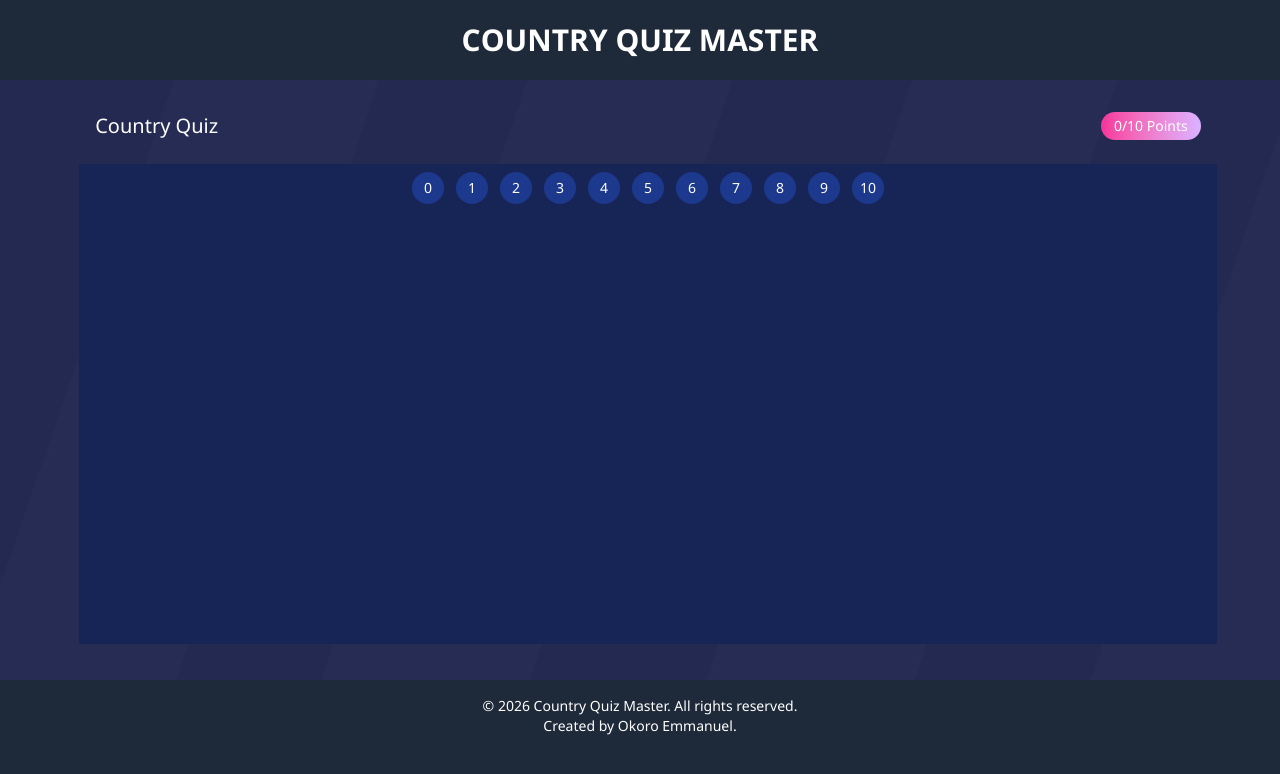
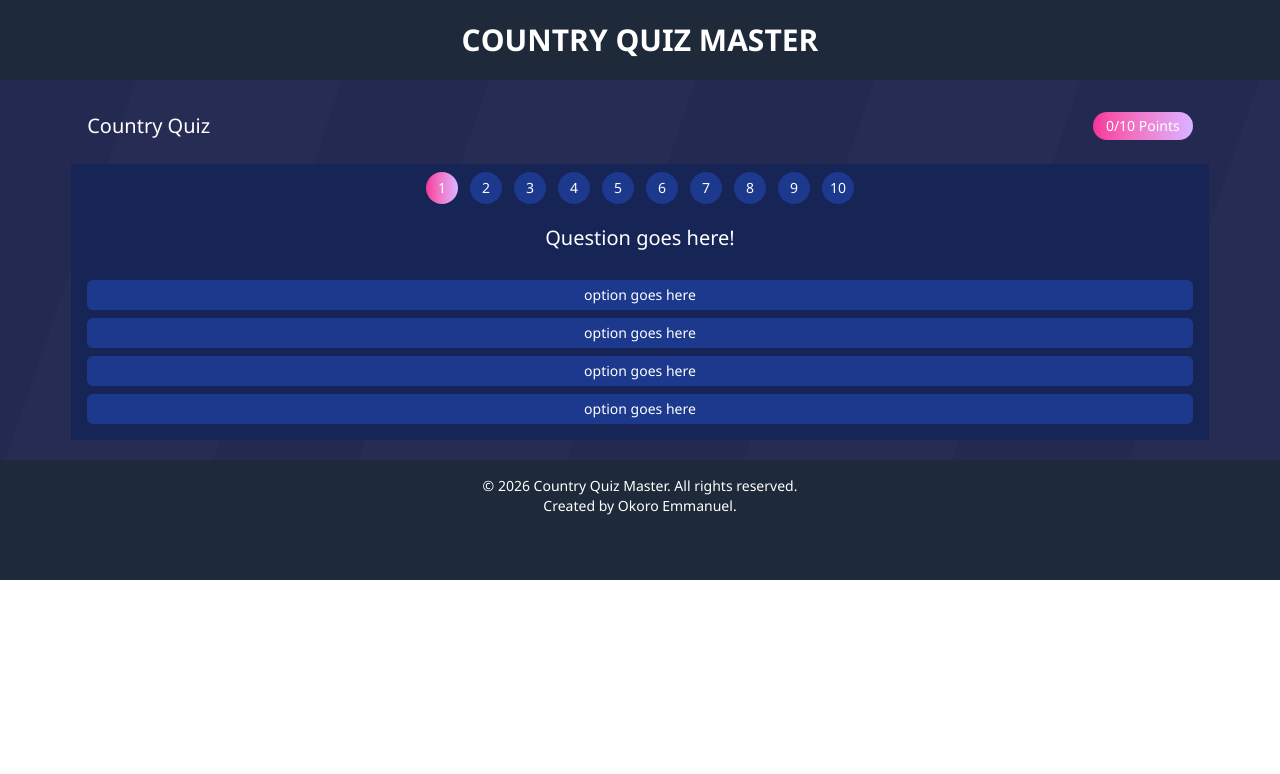
Before and after one commit to Nuel-dev-oi/country-quiz-master, a React (Vite) app in the folder frontend/: page / in a window 1280 px wide. Shown: the top 774 px of the page. Built offline with nearby package versions, Linux system fonts and the light colour scheme.

Commit message:
Add question component

```diff
--- a/frontend/src/components/Layout.tsx
+++ b/frontend/src/components/Layout.tsx
@@ -6,7 +6,7 @@ const Layout: React.FC<{ children: React.ReactNode }> = ({ children }) => {
     <>
       <Header />
 
-      <main className="bg-wall-paper-sm md:bg-wall-paper pl-4 w-screen h-[75vh] bg-no-repeat bg-center bg-cover text-white text-5xl md:text-3xl flex flex-col gap-2 justify-start items-center">
+      <main className="bg-wall-paper-sm md:bg-wall-paper ps-2 pe-2 w-screen pb-5 max-[400px]:pb-0 h-max max-[400px]:h-[75vh] bg-no-repeat bg-center bg-cover text-white text-5xl md:text-3xl flex flex-col gap-2 justify-start items-center">
         {children}
       </main>
 
--- a/frontend/src/components/NumberTab.tsx
+++ b/frontend/src/components/NumberTab.tsx
@@ -1,10 +1,10 @@
-import React, { useRef } from "react";
+import React, { useRef, useEffect } from "react";
 
 const NumberTab: React.FC = (): React.JSX.Element => {
-  const numberRef = useRef<HTMLDivElement>(null);
+  const spanRef = useRef<HTMLDivElement>(null);
 
   const handleClick = (e: React.MouseEvent<HTMLSpanElement, MouseEvent>) => {
-    const current = numberRef.current;
+    const current = spanRef.current;
     if (!current) return;
     const spans: NodeListOf<HTMLSpanElement> = current.querySelectorAll("span");
     spans.forEach((span) => {
@@ -18,21 +18,38 @@ const NumberTab: React.FC = (): React.JSX.Element => {
     });
   };
 
+  useEffect(() => {
+    const loadBGColor = () => {
+      const current = spanRef.current;
+      if (!current) return;
+      const spans: NodeListOf<HTMLSpanElement> =
+        current.querySelectorAll("span");
+      spans.forEach((span, index) => {
+        if (index === 0) {
+          span.classList.remove("bg-blue-900");
+          span.classList.add("bg-linear-to-r");
+          return;
+        }
+      });
+    };
+    loadBGColor();
+  }, []);
+
   return (
     <div
-      ref={numberRef}
-      className="w-full gap-3 flex-wrap flex justify-center items-start p-0 bg-blue-950 h-max"
+      ref={spanRef}
+      className="w-full gap-3 flex-wrap flex justify-center items-start bg-blue-950 h-[30%] max-[400px]:h-[20%] "
     >
-      {new Array(11).fill(0).map((_, index) => {
+      {new Array(10).fill(0).map((_, index) => {
         return (
           <span
             key={index}
             onClick={(e) => {
               handleClick(e);
             }}
-            className="transition-all duration-500 ease-in-out cursor-pointer rounded-[100%] w-8 h-8 flex justify-center items-center bg-blue-900 text-center font-medium text-sm from-pink-500 to-purple-300"
+            className="transition-colors duration-500 ease-in-out cursor-pointer rounded-[100%] w-8 h-8 flex justify-center items-center bg-blue-900 text-center font-medium text-sm from-pink-500 to-purple-300"
           >
-            {index}
+            {index + 1}
           </span>
         );
       })}
--- /dev/null
+++ b/frontend/src/components/Options.tsx
@@ -0,0 +1,44 @@
+import React, { useRef } from "react";
+
+const Options: React.FC<{ optionLen: number }> = ({
+  optionLen,
+}): React.JSX.Element => {
+  const divRef = useRef<HTMLDivElement>(null);
+
+  const handleClick = (e: React.MouseEvent<HTMLDivElement, MouseEvent>) => {
+    const current = divRef.current;
+    if (!current) return;
+    const divs: NodeListOf<HTMLDivElement> = current.querySelectorAll("div");
+    divs.forEach((div) => {
+      const hasBgGradient = div.classList.contains("bg-linear-to-r");
+      if (hasBgGradient) {
+        div.classList.remove("bg-linear-to-r");
+        div.classList.add("bg-blue-900");
+      }
+      e.currentTarget.classList.add("bg-linear-to-r");
+      e.currentTarget.classList.remove("bg-blue-950");
+    });
+  };
+
+  return (
+    <div
+      ref={divRef}
+      className="w-full gap-2 flex flex-col justify-center items-start p-2 whitespace-nowrap text-xl bg-transparent h-max max-[400px]:h-[calc(100%-16px-20%-15%)]"
+    >
+      {new Array(optionLen).fill("option goes here").map((option) => {
+        return (
+          <div
+            onClick={(e) => {
+              handleClick(e);
+            }}
+            className="cursor-pointer grow sm:grow-0 rounded-md p-1.25 bg-blue-900 w-full text-sm flex justify-center items-center from-pink-500 from-40% to-purple-500"
+          >
+            {option}
+          </div>
+        );
+      })}
+    </div>
+  );
+};
+
+export default Options;
--- /dev/null
+++ b/frontend/src/components/Question.tsx
@@ -0,0 +1,11 @@
+import React from "react";
+
+const Question: React.FC = (): React.JSX.Element => {
+  return (
+    <div className="w-full gap-3 flex-wrap flex justify-center items-center p-2 whitespace-nowrap text-xl bg-transparent h-[20%] max-[400px]:h-[15%]">
+      Question goes here!
+    </div>
+  );
+};
+
+export default Question;
--- a/frontend/src/components/QuestionTab.tsx
+++ b/frontend/src/components/QuestionTab.tsx
@@ -1,10 +1,14 @@
 import React from "react";
 import NumberTab from "./NumberTab";
+import Question from "./Question";
+import Options from "./Options";
 
 const QuestionTab: React.FC = (): React.JSX.Element => {
   return (
-    <section className="w-[90%] flex flex-col justify-start items-start p-2 bg-blue-950 h-[80%]">
+    <section className="w-[90%] flex flex-col gap-3 justify-start items-start p-2 bg-blue-950 h-[80%] sm:h-max">
       <NumberTab />
+      <Question />
+      <Options optionLen={4} />
     </section>
   );
 };
--- a/frontend/src/components/ScoreBoard.tsx
+++ b/frontend/src/components/ScoreBoard.tsx
@@ -1,7 +1,14 @@
-import React, { useState } from "react";
+import React, { useEffect, useState } from "react";
 
 const ScoreBoard = (): React.JSX.Element => {
-  const [score, setScore] = useState(0);
+  const [score, setScore] = useState<number>(0);
+
+  useEffect(() => {
+    (function () {
+      setScore(0);
+    })();
+  }, []);
+
   return (
     <div className="flex justify-between text-sm mt-4 w-[90%] p-4 rounded-3xl items-center h-[10%]">
       <div className="text-xl">Country Quiz</div>
```
